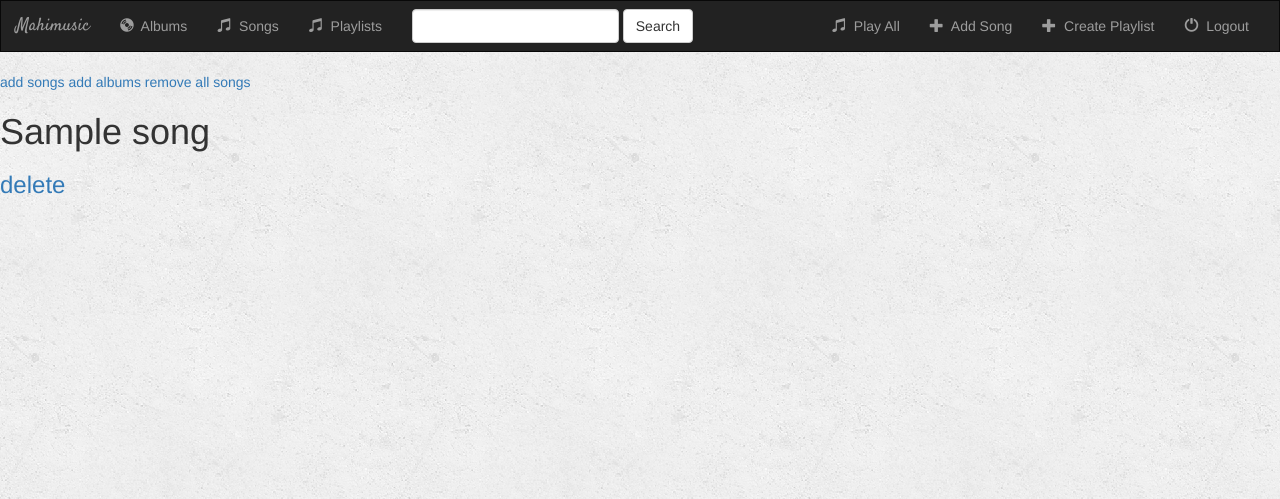
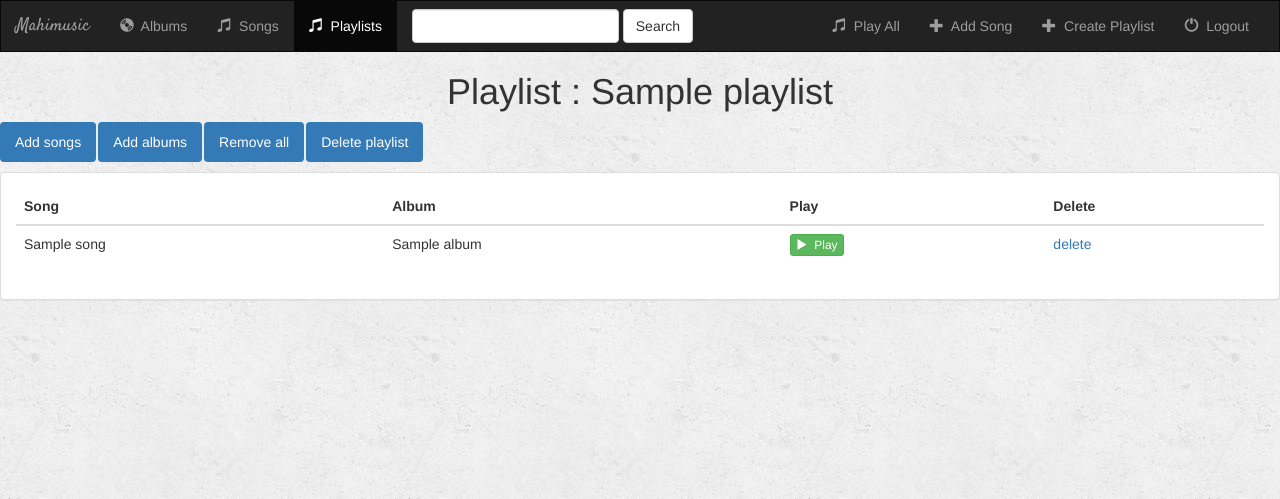
Before and after one commit to Harish321/Mahimusic, a Django app: page /playlist/1/ in a window 1280 px wide. Shown: the top 499 px of the page. Run offline with Django 3.2, Linux system fonts and the light colour scheme; a user stored in the database is signed in; tables that the repository leaves empty hold one stand-in row (values such as "Sample post"); some libraries are stand-ins or nearby versions.

Commit message:
playlist frontend

```diff
--- a/music/templates/music/playlist.html
+++ b/music/templates/music/playlist.html
@@ -1,10 +1,47 @@
 {%extends 'music/base.html'%}
 {%block body%}
-	<a href="{% url 'music:addsongstoplaylist' playlist.id %}"> add songs </a>
-	<a href="{% url 'music:addalbumstoplaylist' playlist.id %}">add albums</a>
-	<a href="{% url 'music:removeallsongsfromplaylist' playlist.id  0 %}">remove all songs</a>
-	{% for song in playlist.playlist_songs.all %}
-		<h1 onclick="playthis('{{song.audio_file.url}}')">{{ song.song_title }}</h1>
-		<a href="{% url 'music:deletesongfromplaylist' playlist.id song.id %}"><h3>delete</h3></a>
-	{%endfor%}
+                <h1><center>Playlist : {{playlist.playlist_title }}</center></h1>
+
+ <div class="row">
+        <div class="col-sm-12" >
+            <ul class="nav nav-pills" style="margin-bottom: 10px;">
+                <li role="presentation" class="active" ><a href="{% url 'music:addsongstoplaylist' playlist.id %}">Add songs</a></li>
+                <li role="presentation" class="active" ><a href="{% url 'music:addalbumstoplaylist' playlist.id %}">Add albums</a></li>
+                <li role="presentation" class="active" ><a href="{% url 'music:removeallsongsfromplaylist' playlist.id  0 %}">Remove all</a></li>
+                <li role="presentation" class="active" ><a href="{% url 'music:deleteplaylist' playlist.id   %}">Delete playlist</a></li>
+            </ul>
+        </div>
+
+ </div>
+
+ <div class="panel panel-default">
+                <div class="panel-body">
+                    <table class="table">
+                        <thead>
+                            <tr>
+                                <th>Song</th>
+                                <th>Album</th>
+                                <th>Play</th>
+                                <th>Delete</th>
+                            </tr>
+                        </thead>
+                        <tbody>
+                            {% for song in playlist.playlist_songs.all %}
+                                <tr>
+                                    <td>{{ song.song_title }}</td>
+                                    <td>{{ song.album.album_title}}</td>
+                                    <td><button type="button" class="btn btn-success btn-xs" onclick="playthis('{{ song.audio_file.url }}')">
+                                                <span class="glyphicon glyphicon-play"></span>&nbsp; Play
+                                            </button></td>
+                                    <td><a href="{% url 'music:deletesongfromplaylist' playlist.id song.id %}">delete</a></td>
+                                </tr>
+                            {% endfor %}
+                        </tbody>
+                    </table>
+                </div>
+            </div>
+
 {%endblock%}
+{%block playlists_active%}
+active
+{%endblock%}
--- a/music/views.py
+++ b/music/views.py
@@ -363,7 +363,7 @@ def playlists(request):
     return render(request,'music/playlists.html',context)
 
 def playlist(request,playlist_id):
-    currentPlaylist = Playlist(id = playlist_id,user = request.user)
+    currentPlaylist = Playlist.objects.filter(id = playlist_id,user = request.user)[0]
     allsongs = currentPlaylist.playlist_songs.all()
     l = givesongsurl(allsongs)
     context = {
```
Also changed, not shown: music/templates/music/playlists.html (+7 -5 lines).
